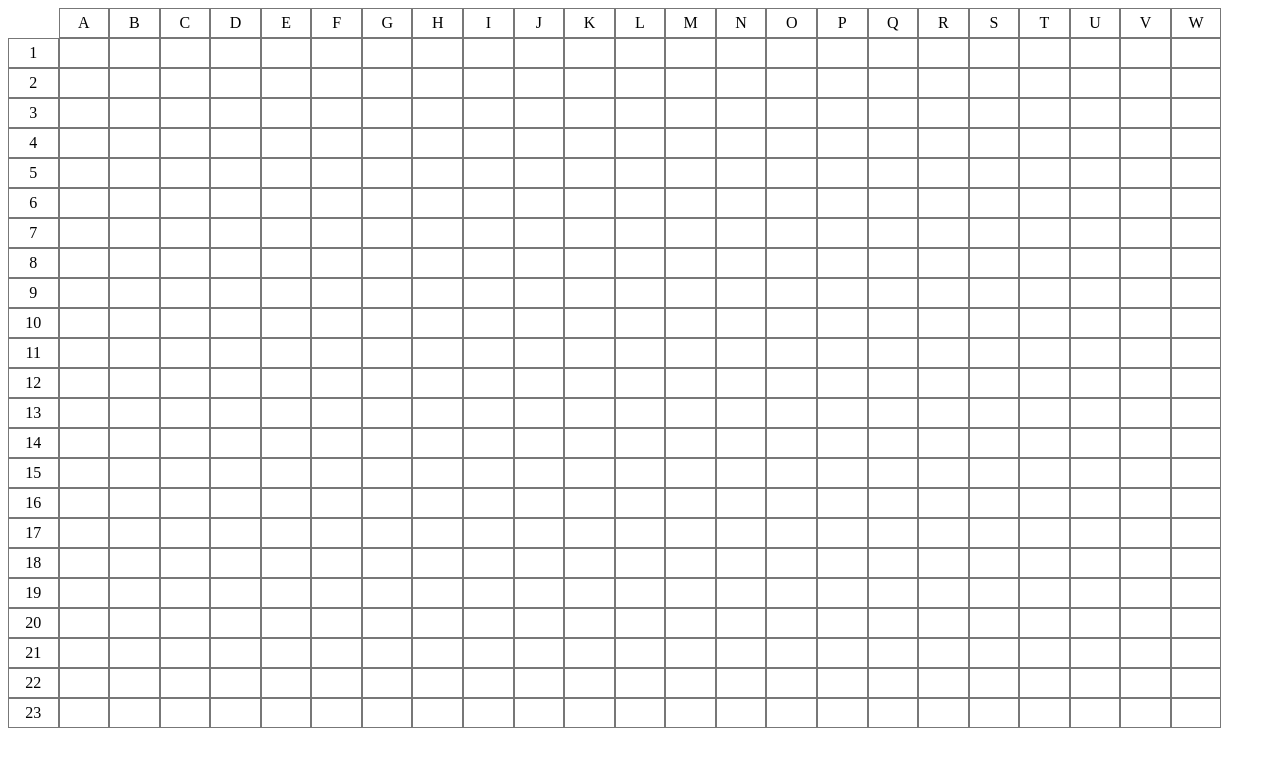
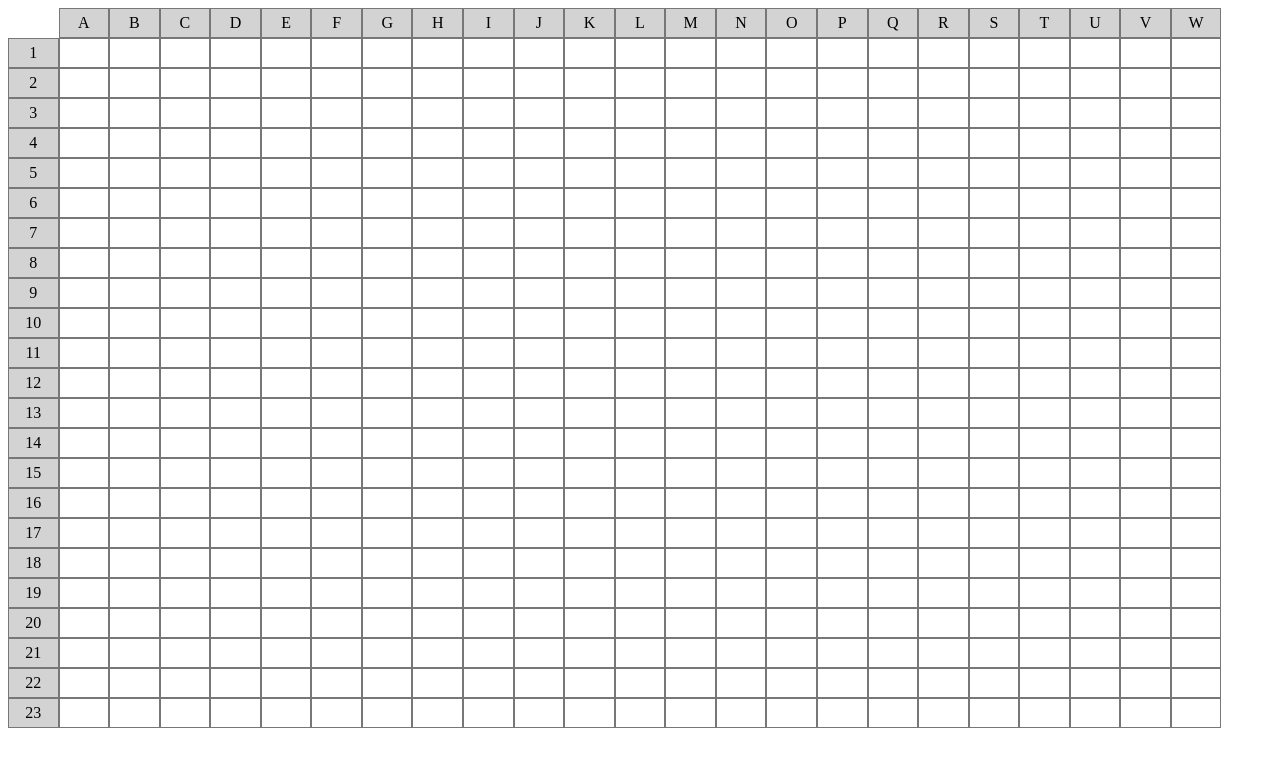
Before and after one commit to leoguerberg/react-spreadsheet, a React (Create React App) app: page / in a window 1280 px wide. Shown: the top 766 px of the page. Built offline with nearby package versions, Linux system fonts and the light colour scheme.

Commit message:
added styling for axis cell

```diff
--- a/src/views/Spreadsheet/index.tsx
+++ b/src/views/Spreadsheet/index.tsx
@@ -13,20 +13,20 @@ const Spreadsheet = (props: ISpreadsheetProps) => {
       {spreadsheet.map((row, rowNumber) => {
         return (
           <>
-            <CellWrapper row={rowNumber + 2} column={1}>
+            <CellWrapper isAxisCell row={rowNumber + 2} column={1}>
               {rowNumber + 1}
             </CellWrapper>
             {row.map((cell, columnNumber) => {
               return (
                 <>
                   {rowNumber === 0 && (
-                    <CellWrapper row={1} column={columnNumber + 2}>
+                    <CellWrapper isAxisCell row={1} column={columnNumber + 2}>
                       {getA1Notation(columnNumber + 1)}
                     </CellWrapper>
                   )}
                   <CellWrapper row={rowNumber + 2} column={columnNumber + 2}>
                     <SpreadsheetCell
-                      isSelected={cell.id === selectedCellId}
+                      isSelected={true}
                       cell={cell}
                       onCellSelected={onCellSelected}
                       onValueChange={onCellValueChange}
@@ -43,24 +43,3 @@ const Spreadsheet = (props: ISpreadsheetProps) => {
 };
 
 export default Spreadsheet;
-
-// const { row, col }: any = cellA1ToIndex(cell.id, 1);
-//   return (
-//     <>
-//       <CellWrapper row={row + 1} column={1}>
-//         {row}
-//       </CellWrapper>
-//       <CellWrapper row={1} column={col + 1}>
-//         {getA1Notation(col)}
-//       </CellWrapper>
-//       <CellWrapper row={row + 1} column={col + 1}>
-//         <SpreadsheetCell
-//           isSelected={cell.id === selectedCellId}
-//           cell={cell}
-//           onCellSelected={onCellSelected}
-//           onValueChange={onCellValueChange}
-//         />
-//       </CellWrapper>
-//     </>
-//   );
-// })}
--- a/src/views/Spreadsheet/styles.ts
+++ b/src/views/Spreadsheet/styles.ts
@@ -1,4 +1,4 @@
-import styled from 'styled-components';
+import styled, { css } from 'styled-components';
 
 import { ICellWrapperProps } from './types';
 
@@ -15,4 +15,7 @@ export const CellWrapper = styled.div<ICellWrapperProps>`
   align-items: center;
   justify-content: center;
   border: 1px solid #777;
+  ${props => props.isAxisCell && css`
+    background-color: lightgray;
+  `}
 `;
--- a/src/views/Spreadsheet/types.ts
+++ b/src/views/Spreadsheet/types.ts
@@ -10,4 +10,5 @@ export interface ISpreadsheetProps {
 export interface ICellWrapperProps {
   row: number;
   column: number;
+  isAxisCell?: boolean;
 }
```
